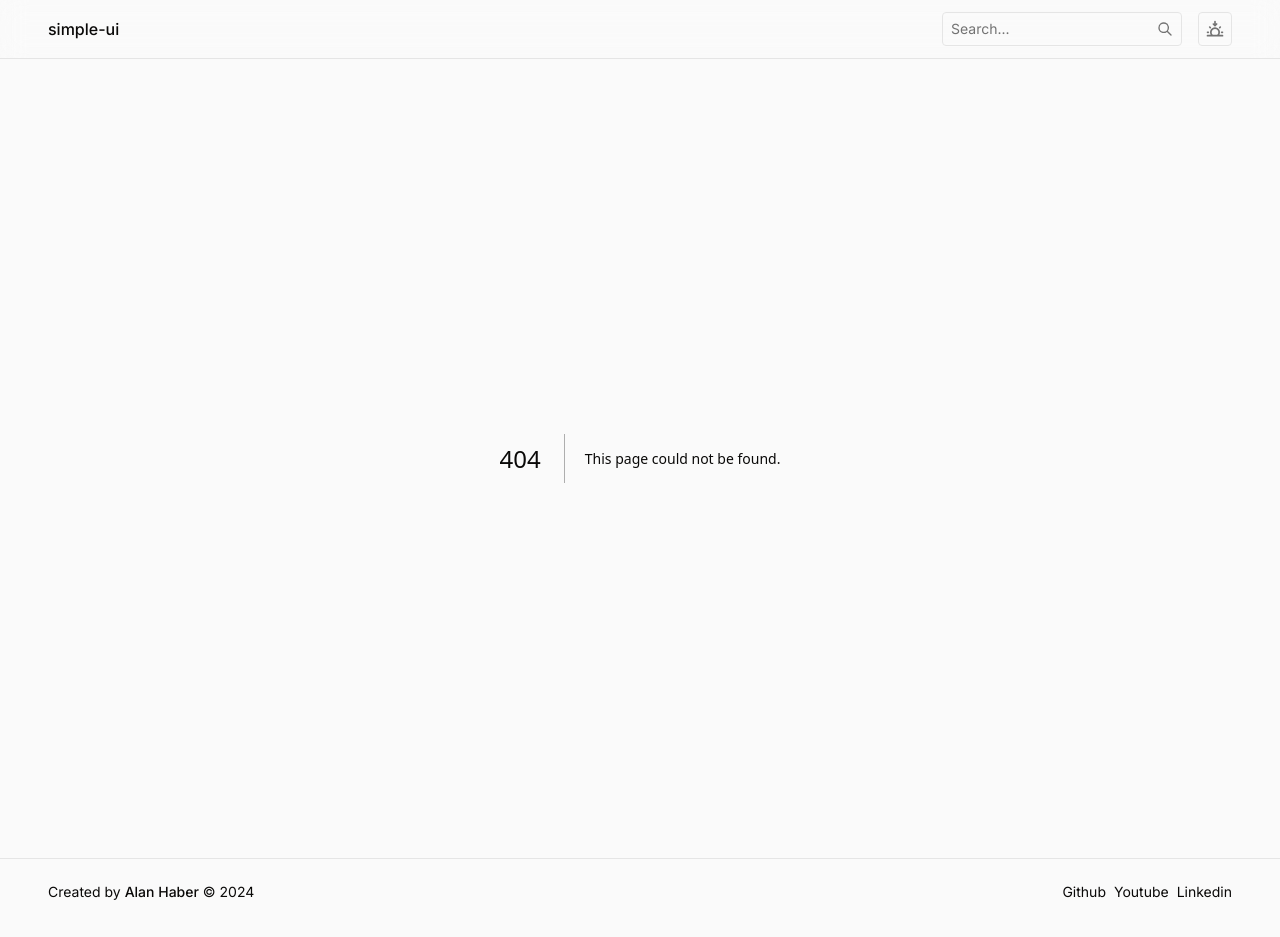
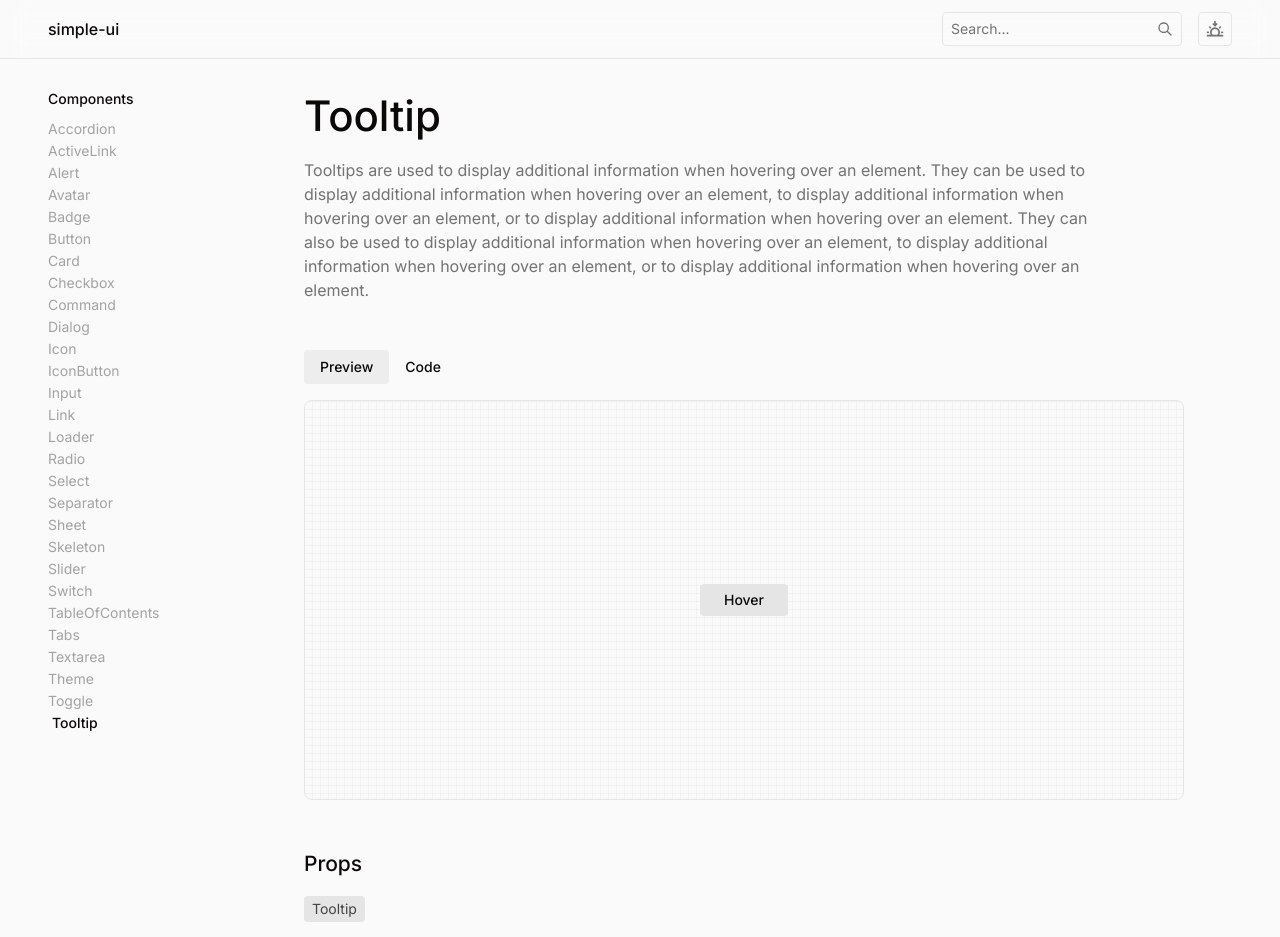
Before and after one commit to haberalan/simple-ui, a Next.js app: page /components/tooltip in a window 1280 px wide. Before the commit this address had no page. Shown: the top 937 px of the page. Built offline with nearby package versions, Linux system fonts and the light colour scheme.

Commit message:
fix: tooltip

```diff
--- /dev/null
+++ b/app/(sites)/components/tooltip/page.tsx
@@ -0,0 +1,59 @@
+import { Button, Card, Tooltip } from "@/components/ui";
+import {
+  ComponentHeader,
+  ComponentPreview,
+  ComponentProps,
+} from "../_components";
+
+export default function Page() {
+  return (
+    <>
+      <ComponentHeader
+        name="Tooltip"
+        description="Tooltips are used to display additional information when hovering over an element. They can be used to display additional information when hovering over an element, to display additional information when hovering over an element, or to display additional information when hovering over an element. They can also be used to display additional information when hovering over an element, to display additional information when hovering over an element, or to display additional information when hovering over an element."
+      />
+      <ComponentPreview
+        preview={
+          <Tooltip content={<Card>Hovered text.</Card>} direction="top">
+            <Button variant="secondary" size="md">
+              Hover
+            </Button>
+          </Tooltip>
+        }
+      />
+      <ComponentProps
+        elements={[
+          {
+            name: "Tooltip",
+            props: [
+              {
+                name: "content",
+                default: "undefined",
+                type: "React.ReactNode",
+                description: "Tooltip content.",
+              },
+              {
+                name: "direction",
+                default: "'top'",
+                type: "'top' | 'bottom'",
+                description: "Tooltip direction.",
+              },
+              {
+                name: "children",
+                default: "undefined",
+                type: "React.ReactNode",
+                description: "Tooltip children.",
+              },
+              {
+                name: "delay",
+                default: "undefined",
+                type: "number",
+                description: "Tooltip delay.",
+              },
+            ],
+          },
+        ]}
+      />
+    </>
+  );
+}
--- a/components/ui/Tooltip/component.tsx
+++ b/components/ui/Tooltip/component.tsx
@@ -1,11 +1,11 @@
-'use client';
+"use client";
 
 // region Imports
-import React, { useRef } from 'react';
-import { TooltipProps } from './component.types';
-import { AnimatePresence, motion } from 'framer-motion';
-import { createPortal } from 'react-dom';
-import { usePosition } from '@/hooks';
+import React, { useRef } from "react";
+import { TooltipProps } from "./component.types";
+import { AnimatePresence, motion } from "framer-motion";
+import { createPortal } from "react-dom";
+import { usePosition } from "@/hooks";
 // endregion
 
 // region Component
@@ -18,11 +18,16 @@ const Tooltip: React.FC<TooltipProps> = (props) => {
   const refTooltip = useRef<HTMLDivElement>(null);
   const { active, handleOpen, handleLeave, styles } = usePosition({
     ref: refTooltip,
-    direction: props.direction ?? 'top',
+    direction: props.direction ?? "top",
   });
 
   return (
-    <div className="relative" onMouseEnter={handleOpen} onMouseLeave={handleLeave} onClick={handleOpen}>
+    <div
+      className="relative"
+      onMouseEnter={handleOpen}
+      onMouseLeave={handleLeave}
+      onClick={handleOpen}
+    >
       {createPortal(
         <AnimatePresence>
           {active && (
@@ -32,7 +37,11 @@ const Tooltip: React.FC<TooltipProps> = (props) => {
               initial={{ opacity: 0 }}
               animate={{ opacity: 1 }}
               exit={{ opacity: 0 }}
-              transition={{ duration: 0.15, ease: 'easeInOut', delay: props.delay ?? 0.3 }}
+              transition={{
+                duration: 0.15,
+                ease: "easeInOut",
+                delay: props.delay ?? 0.3,
+              }}
               style={{
                 ...styles,
               }}
@@ -41,14 +50,18 @@ const Tooltip: React.FC<TooltipProps> = (props) => {
                 initial={{ y: 4, scale: 0.8 }}
                 animate={{ y: 0, scale: 1 }}
                 exit={{ opacity: 0, scale: 0.8 }}
-                transition={{ duration: 0.15, ease: 'easeInOut', delay: props.delay ?? 0.3 }}
+                transition={{
+                  duration: 0.15,
+                  ease: "easeInOut",
+                  delay: props.delay ?? 0.3,
+                }}
               >
                 {props.content}
               </motion.div>
             </motion.div>
           )}
         </AnimatePresence>,
-        document.body
+        document.body,
       )}
       {props.children}
     </div>
--- a/components/ui/Tooltip/component.types.ts
+++ b/components/ui/Tooltip/component.types.ts
@@ -14,7 +14,7 @@ type TooltipProps = {
   /**
    * The direction of the tooltip.
    */
-  direction?: 'top' | 'bottom';
+  direction?: "top" | "bottom";
 };
 
 export { type TooltipProps };
--- a/components/ui/Tooltip/index.ts
+++ b/components/ui/Tooltip/index.ts
@@ -1,3 +1,3 @@
-import Tooltip from './component';
+import Tooltip from "./component";
 
 export default Tooltip;
```
